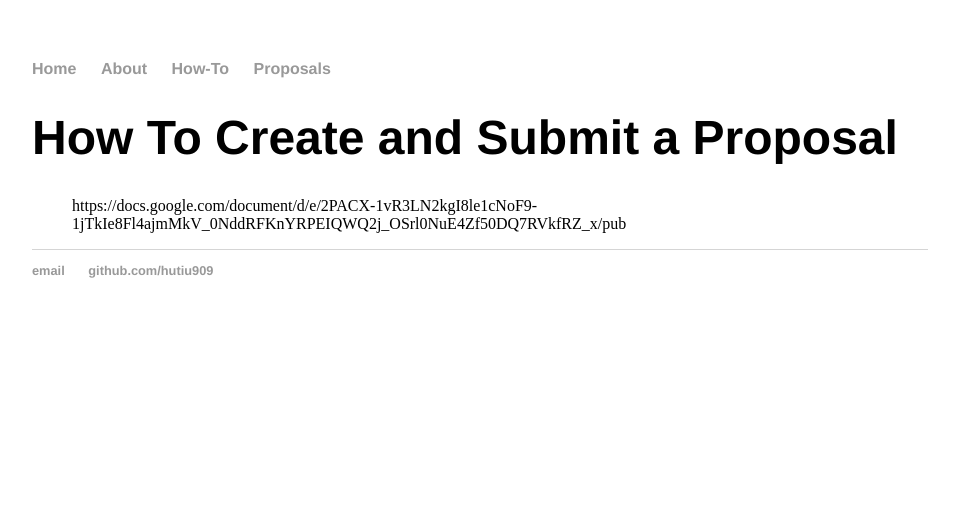
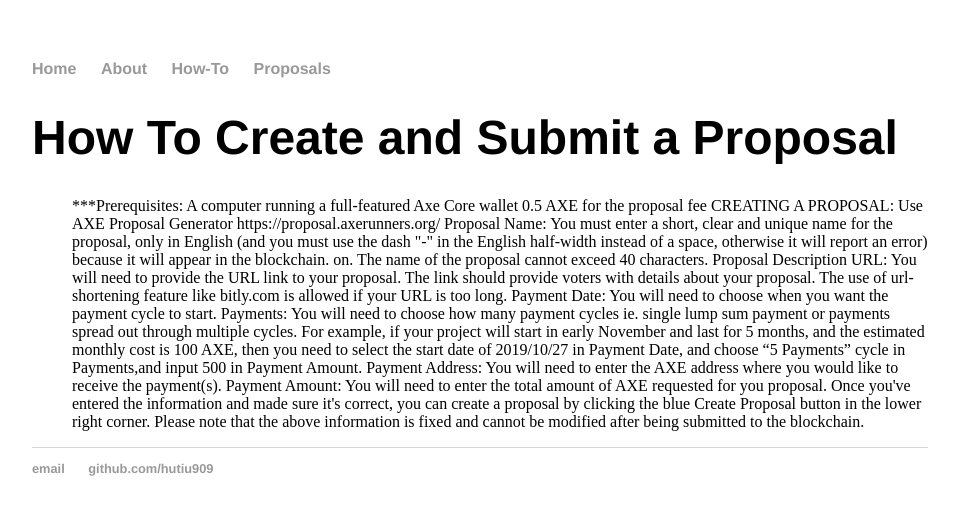
Before and after one commit to Hutiu909/hutiu909.github.io, a Jekyll site: the page built from how-to/index.html, in a window 1280 px wide. Shown: the top 515 px of the page, without its empty margins (160-1119 px from the left). Built offline with Jekyll 4.4.1, drawn with Linux system fonts in a browser that asks for light colours.

Commit message:
Update index.html

```diff
--- a/how-to/index.html
+++ b/how-to/index.html
@@ -5,6 +5,34 @@
 
 <div class="blurb">
 	<h1>{{ page.title }}</h1>
-<ul>https://docs.google.com/document/d/e/2PACX-1vR3LN2kgI8le1cNoF9-1jTkIe8Fl4ajmMkV_0NddRFKnYRPEIQWQ2j_OSrl0NuE4Zf50DQ7RVkfRZ_x/pub
+<ul>***Prerequisites:
+A computer running a full-featured Axe Core wallet
+0.5 AXE for the proposal fee
+
+
+CREATING A PROPOSAL:
+
+Use AXE Proposal Generator
+https://proposal.axerunners.org/
+
+
+
+
+Proposal Name: You must enter a short, clear and unique name for the proposal, only in English (and you must use the dash "-" in the English half-width instead of a space, otherwise it will report an error) because it will appear in the blockchain. on. The name of the proposal cannot exceed 40 characters.
+
+Proposal Description URL: You will need to provide the URL link to your proposal. The link should provide voters with details about your proposal. The use of url-shortening feature like bitly.com is allowed if your URL is too long.
+
+Payment Date: You will need to choose when you want the payment cycle to start.
+
+Payments: You will need to choose how many payment cycles ie. single lump sum payment or payments spread out through multiple cycles.
+For example, if your project will start in early November and last for 5 months, and the estimated monthly cost is 100 AXE, then you need to select the start date of 2019/10/27 in Payment Date, and choose “5 Payments” cycle in Payments,and input 500 in Payment Amount.
+
+Payment Address: You will need to enter the AXE address where you would like to receive the payment(s).
+
+Payment Amount:  You will need to enter the total amount of AXE requested for you proposal.
+
+Once you've entered the information and made sure it's correct, you can create a proposal by clicking the blue Create Proposal button in the lower right corner.
+Please note that the above information is fixed and cannot be modified after being submitted to the blockchain.
+
 </ul>
 </div><!-- /.blurb -->
```
